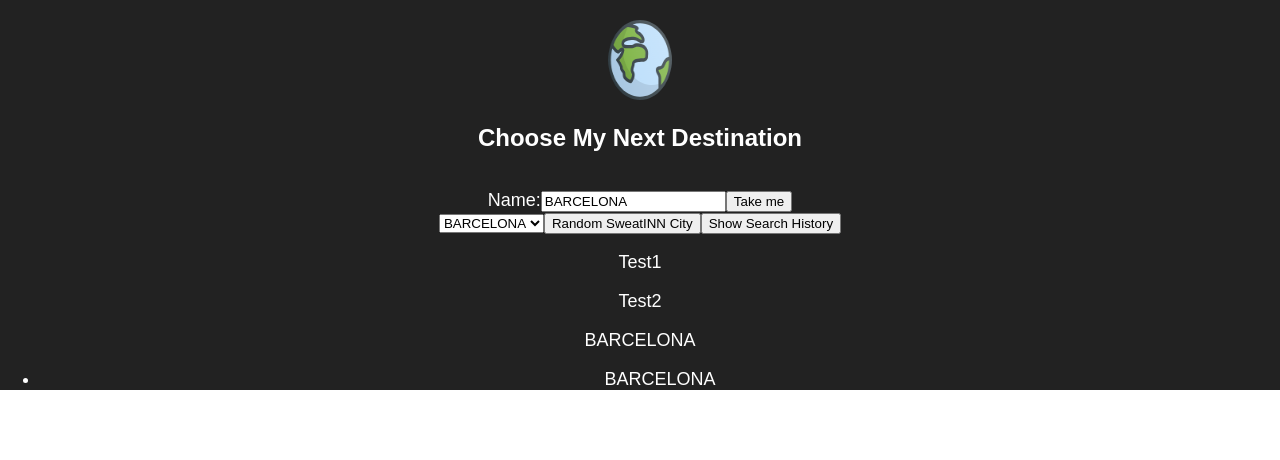
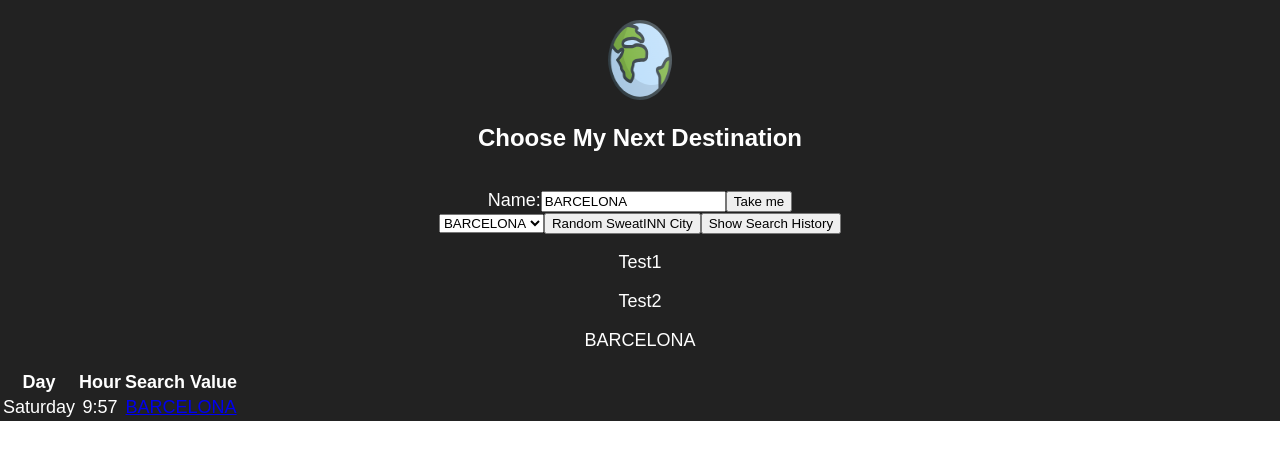
Before and after one commit to carpben/Choose-My-Next-Destination, a React (Create React App) app: page / in a window 1280 px wide. Both pictures are taken after a click on the button "Random SweatINN City". Shown: the top 460 px of the page. Built offline with nearby package versions, Linux system fonts and the light colour scheme.

Commit message:
Hisotry Component: improvements to stracture and functionality

```diff
--- a/src/_components/Controller.js
+++ b/src/_components/Controller.js
@@ -45,7 +45,9 @@ export default class Controller extends Component {
         var day = this.state.days[dayInt]
         var hour = dateObj.getHours()
         var min = dateObj.getMinutes()
-        const newHistory = [...this.state.history, { searchValue:newSearchValue, day, hour, min }]
+        const sec = dateObj.getSeconds()
+        const msec = dateObj.getMilliseconds()
+        const newHistory = [...this.state.history, { searchValue:newSearchValue, day, hour, min, sec, msec }]
 
         this.setState({ history: newHistory })
         console.log(newHistory)
@@ -84,7 +86,7 @@ export default class Controller extends Component {
           <p>{this.state.testString}</p>
           <p>{this.state.testString2}</p>
           <p>{this.state.testString3}</p>
-          <HistoryDisplay history={this.state.history} />
+          <HistoryDisplay history={this.state.history} changeAndGo={this.changeAndGo} />
         </section>
       );
     }
@@ -106,14 +108,18 @@ class SelectCity extends Controller {
 
 
 class HistoryDisplay extends Component {
-
+    clickHandler = (e) => {
+        console.log(e.target.value)
+        this.props.changeAndGo(e.target.textContent)
+    }
 
     render(){
-        const historyItems = this.props.history.map((historicSearch)=><li>{historicSearch.searchValue}</li>)
+        const historyItems = this.props.history.map((historicSearch)=><tr key={historicSearch.day+historicSearch.hour+historicSearch.min +historicSearch.sec + historicSearch.msec}><td>{historicSearch.day}</td><td>{historicSearch.hour}:{historicSearch.min}</td><td><a href='#' onClick={this.clickHandler}>{historicSearch.searchValue}</a></td></tr>)
         return (
-            <ul>
-                {historyItems}
-            </ul>
+            <table>
+                <thead><tr><th>Day</th><th>Hour</th><th>Search Value</th></tr></thead>
+                <tbody>{historyItems}</tbody>
+            </table>
         )
     }
 }
```
